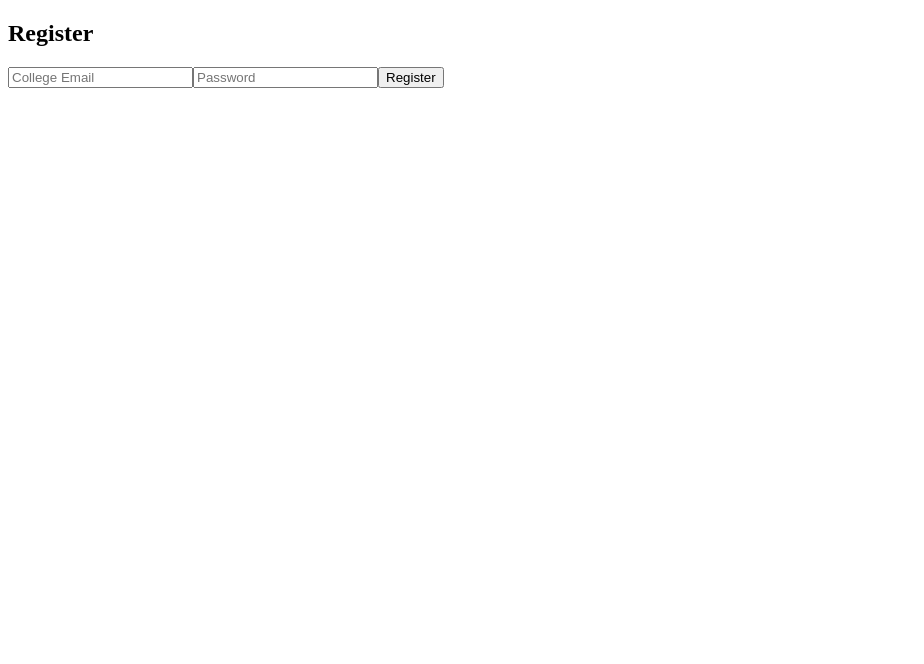
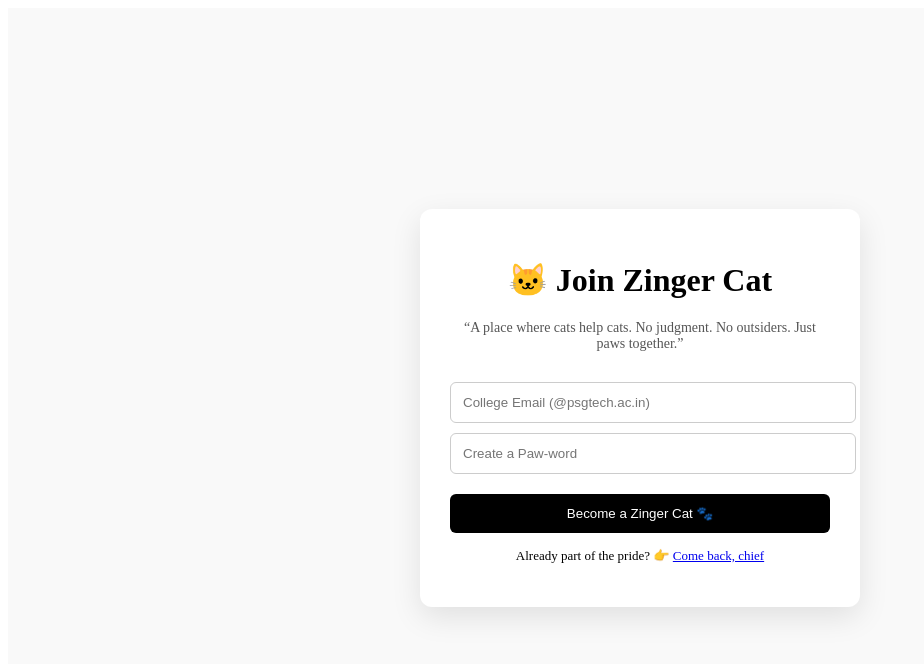
Before and after one commit to vigneshviki19/zingercat-frontend, a React (Vite) app: page /register in a window 1280 px wide. Shown: the top 664 px of the page, without its empty margins (0-924 px from the left). Built offline with nearby package versions, Linux system fonts and the light colour scheme.

Commit message:
Refactor Register component for API and UI improvements
Updated registration logic to use axios for API calls and improved UI elements.

```diff
--- a/src/pages/Register.jsx
+++ b/src/pages/Register.jsx
@@ -1,21 +1,104 @@
- import { useState } from "react";
-import api from "../api";
+import { useState } from "react";
+import axios from "axios";
 
 export default function Register() {
   const [email, setEmail] = useState("");
   const [password, setPassword] = useState("");
 
-  const register = async () => {
-    const res = await api.post("/auth/register", { email, password });
-    alert("Registered as " + res.data.username);
+  const handleRegister = async () => {
+    try {
+      await axios.post("https://zingercat-backend.onrender.com/api/auth/register", {
+        email,
+        password,
+      });
+      alert("You are officially a Zinger Cat 🐱🎉");
+    } catch (err) {
+      alert("Meow! Something went wrong 😿");
+    }
   };
 
   return (
-    <div>
-      <h2>Register</h2>
-      <input placeholder="College Email" onChange={e => setEmail(e.target.value)} />
-      <input placeholder="Password" type="password" onChange={e => setPassword(e.target.value)} />
-      <button onClick={register}>Register</button>
+    <div style={container}>
+      <div style={card}>
+        <h1>🐱 Join Zinger Cat</h1>
+
+        <p style={quote}>
+          “A place where cats help cats.
+          No judgment. No outsiders. Just paws together.”
+        </p>
+
+        <input
+          style={input}
+          placeholder="College Email (@psgtech.ac.in)"
+          value={email}
+          onChange={(e) => setEmail(e.target.value)}
+        />
+
+        <input
+          style={input}
+          type="password"
+          placeholder="Create a Paw-word"
+          value={password}
+          onChange={(e) => setPassword(e.target.value)}
+        />
+
+        <button style={button} onClick={handleRegister}>
+          Become a Zinger Cat 🐾
+        </button>
+
+        <p style={footerText}>
+          Already part of the pride? 👉{" "}
+          <a href="/login">Come back, chief</a>
+        </p>
+      </div>
     </div>
   );
 }
+
+/* same styles */
+const container = {
+  minHeight: "100vh",
+  display: "flex",
+  justifyContent: "center",
+  alignItems: "center",
+  background: "#f9f9f9",
+};
+
+const card = {
+  width: 380,
+  padding: 30,
+  borderRadius: 12,
+  background: "#fff",
+  boxShadow: "0 10px 30px rgba(0,0,0,0.1)",
+  textAlign: "center",
+};
+
+const input = {
+  width: "100%",
+  padding: 12,
+  marginTop: 10,
+  borderRadius: 6,
+  border: "1px solid #ccc",
+};
+
+const button = {
+  width: "100%",
+  padding: 12,
+  marginTop: 20,
+  borderRadius: 6,
+  border: "none",
+  background: "#000",
+  color: "#fff",
+  cursor: "pointer",
+};
+
+const quote = {
+  fontSize: 14,
+  color: "#555",
+  marginBottom: 20,
+};
+
+const footerText = {
+  marginTop: 15,
+  fontSize: 13,
+};
```
